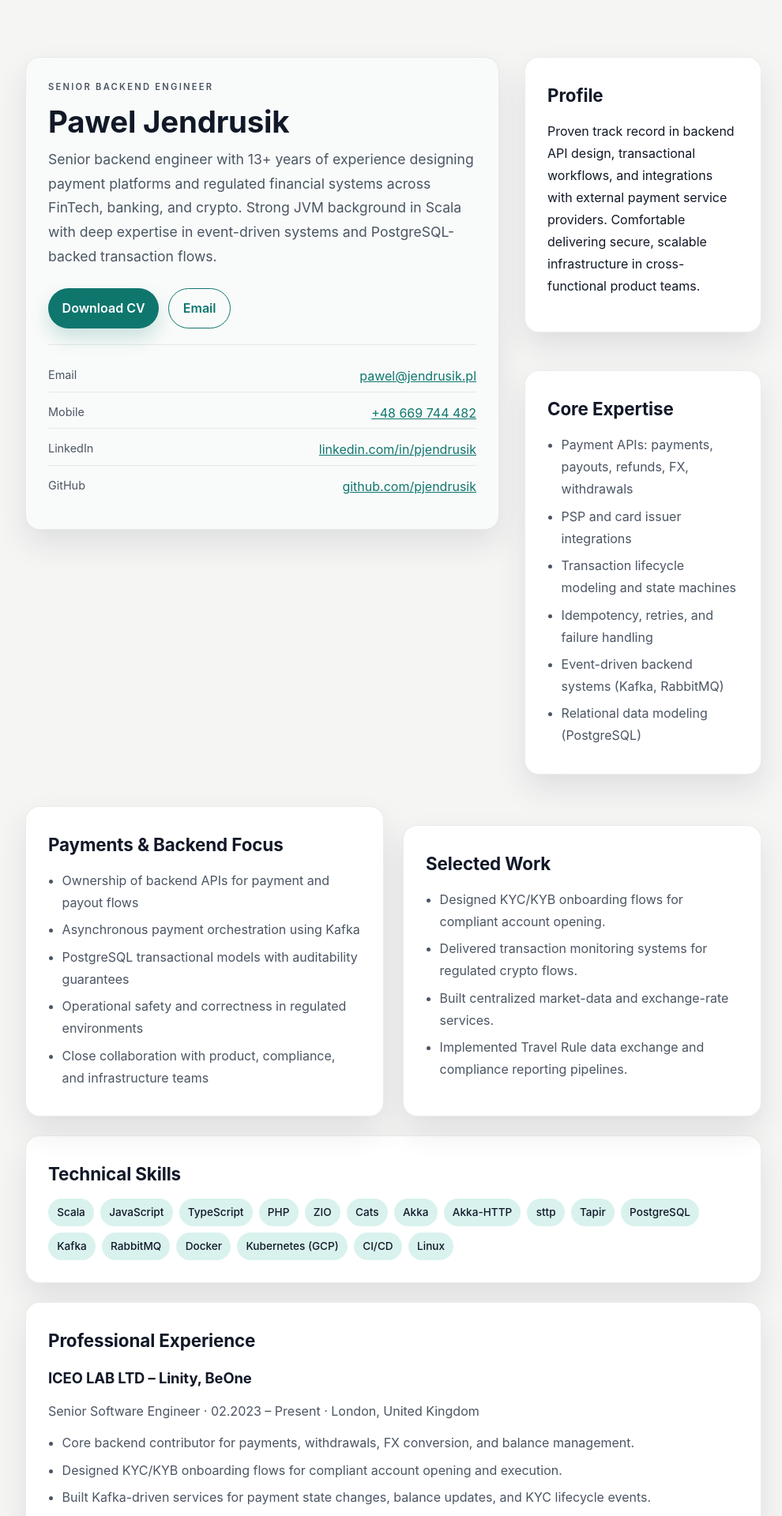
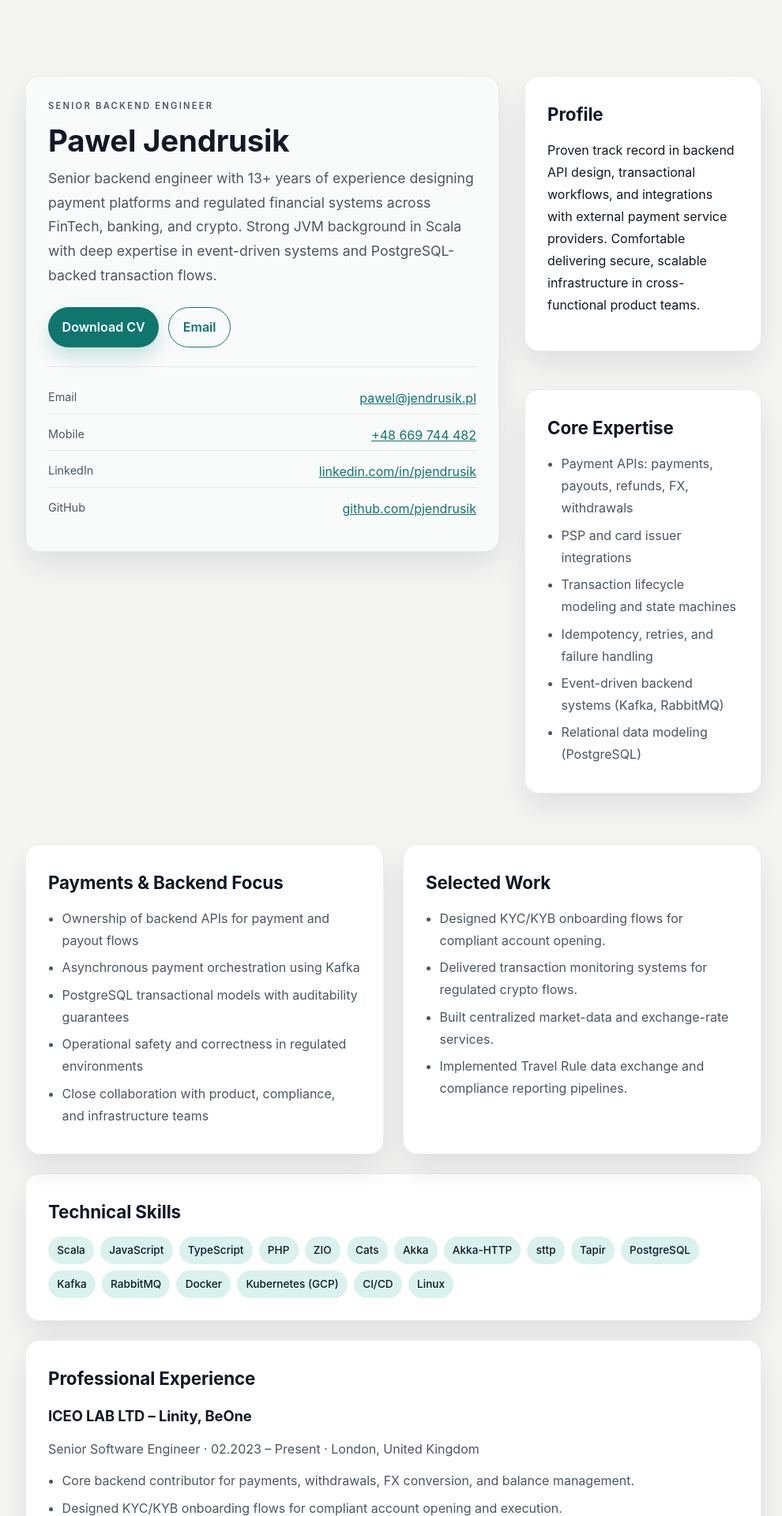
Before and after one commit to pjendrusik/pjendrusik.github.io, a Jekyll site: the page built from index.md, in a window 1280 px wide. Shown: the top 1920 px of the page at 79% size, without its empty margins (142-1132 px from the left). Built offline with Jekyll 4.4.1, drawn with Linux system fonts in a browser that asks for light colours.

Commit message:
css mods

```diff
--- a/assets/site.css
+++ b/assets/site.css
@@ -90,6 +90,7 @@ p {
   flex-wrap: wrap;
   gap: 0.75rem;
   margin-top: 1.5rem;
+  margin-bottom: 1.5rem;
 }
 
 .button {
@@ -118,15 +119,12 @@ p {
 }
 
 .card {
+    margin-top: 1.5rem;
   background: var(--card);
   border: 1px solid var(--border);
   border-radius: 18px;
   padding: 1.75rem;
   box-shadow: var(--shadow);
-}
-
-.card + .card {
-  margin-top: 1.5rem;
 }
 
 .hero-card {
```
